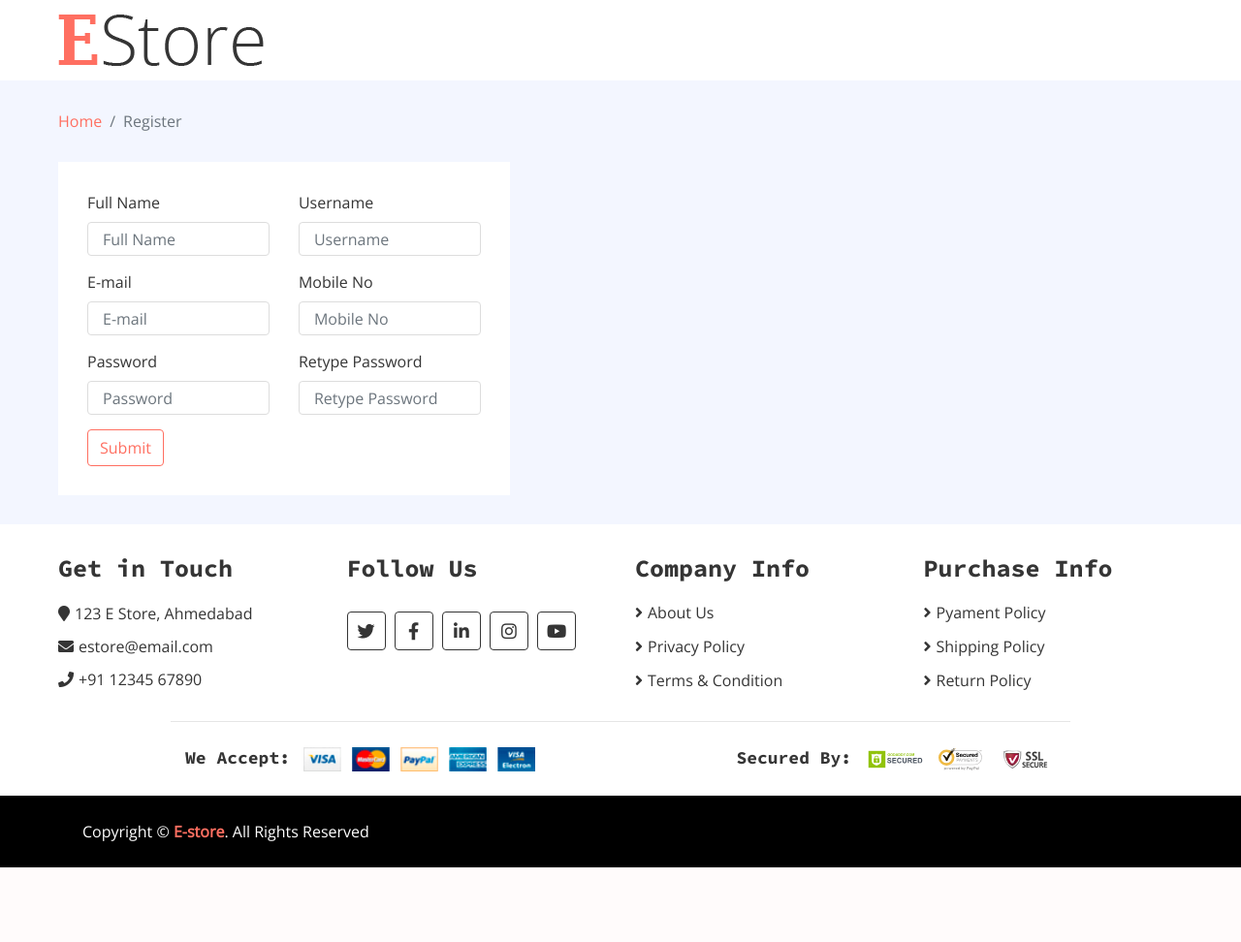
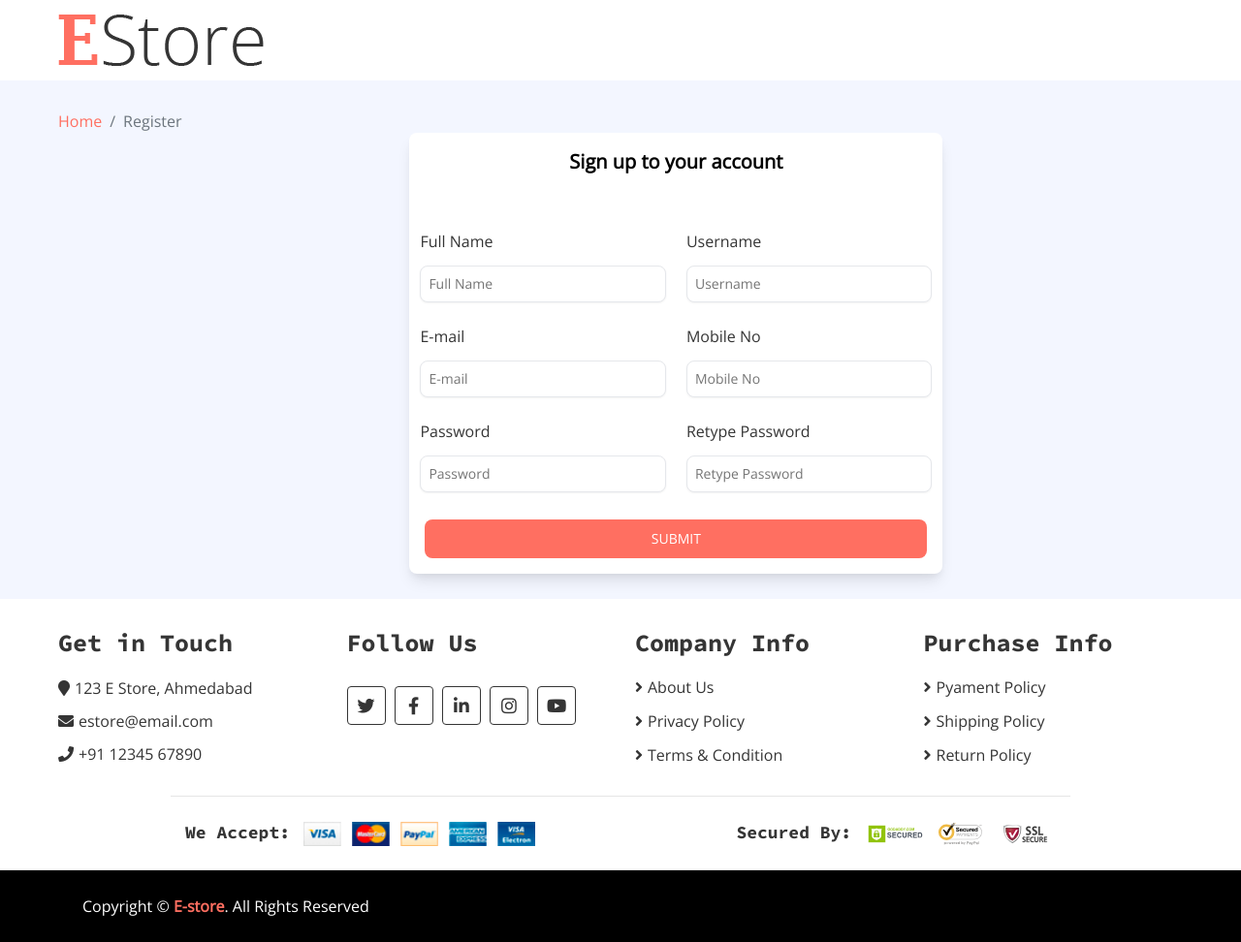
Before and after one commit to jaydesai2304/E-Store, a Django app: template Estore/fashion/templates/register.html in a window 1280 px wide. Shown: the part 37-1009 px from the top of the page at 97% size. Before the commit the page ends 932 px from the top, so only its background shows below. Run offline with Django 3.2, Linux system fonts and the light colour scheme; the template is opened without the code that fills it, so the values that code supplies are empty; some libraries are stand-ins or nearby versions.

Commit message:
update code

```diff
--- a/Estore/fashion/static/style.css
+++ b/Estore/fashion/static/style.css
@@ -1341,7 +1341,6 @@ h2 {
 
 .sidebar-widget.brands ul li span {
     display: inline-block;
-    float: right;
     color: #666666;
     font-size: 14px;
     font-weight: 400;
@@ -2425,3 +2424,12 @@ h2 {
   .signup-link a {
     text-decoration: underline;
   }
+
+  .form1 {
+    background-color: #fff;
+    display: block;
+    padding: 1rem;
+    max-width: 550px;
+    border-radius: 0.5rem;
+    box-shadow: 0 10px 15px -3px rgba(0, 0, 0, 0.1), 0 4px 6px -2px rgba(0, 0, 0, 0.05);
+  }
--- a/Estore/fashion/templates/index.html
+++ b/Estore/fashion/templates/index.html
@@ -45,7 +45,6 @@
                                 <li class="nav-item">
                                     <a class="nav-link" href="#"><i class="fa fa-home"></i>Home</a>
                                 </li>
-
                                 <li class="nav-item">
                                     <a class="nav-link" href="#"><i class="fa fa-plus-square"></i>New Arrivals</a>
                                 </li>
--- a/Estore/fashion/templates/my-account.html
+++ b/Estore/fashion/templates/my-account.html
@@ -55,7 +55,6 @@
                             <a class="nav-link active" id="orders-nav" data-toggle="pill" href="#orders-tab" role="tab"><i class="fa fa-shopping-bag"></i>Orders</a>
                             <a class="nav-link" id="address-nav" data-toggle="pill" href="#address-tab" role="tab"><i class="fa fa-map-marker-alt"></i>address</a>
                             <a class="nav-link" id="account-nav" data-toggle="pill" href="#account-tab" role="tab"><i class="fa fa-user"></i>Account Details</a>
-                            <a class="nav-link" href="{% url 'index' %}"><i class="fa fa-sign-out-alt"></i>Logout</a>
                         </div>
                     </div>
                     <div class="col-md-9">
--- a/Estore/fashion/templates/register.html
+++ b/Estore/fashion/templates/register.html
@@ -3,7 +3,36 @@
 {% block content %}
 <!DOCTYPE html>
 <html lang="en">
-
+  <head>
+    <style>
+        .form-row {
+            display: flex;
+            justify-content: space-between;
+            margin-bottom: 15px;
+        }
+        .input-container {
+            width: 48%;
+        }
+        .input-container label {
+            display: block;
+            margin-bottom: 5px;
+        }
+        .input-container input {
+            width: 100%;
+            padding: 8px;
+            box-sizing: border-box;
+        }
+        .submit {
+            margin-top: 20px;
+            padding: 10px 15px;
+            background-color: #007BFF;
+            color: #fff;
+            border: none;
+            cursor: pointer;
+            width: 100%;
+        }
+    </style>
+  </head>
     <body>
         <!-- Bottom Bar Start -->
         <div class="bottom-bar">
@@ -32,51 +61,52 @@
         </div>
         <!-- Breadcrumb End -->
 
-        <!-- Login Start -->
-        <div class="login">
-            <div class="container-fluid">
-                <div class="row">
-                    <div class="col-lg-5">
-                        <div class="register-form">
-                            <form action="" method="post">
-                               {% csrf_token %}
-                            <div class="row">
-                                <div class="col-md-6">
-                                    <label>Full Name</label>
-                                    <input class="form-control" type="text" placeholder="Full Name" name="fname">
-                                </div>
-                                <div class="col-md-6">
-                                    <label>Username</label>
-                                    <input class="form-control" type="text" placeholder="Username" name="username">
-                                </div>
-                                <div class="col-md-6">
-                                    <label>E-mail</label>
-                                    <input class="form-control" type="text" placeholder="E-mail" name="email">
-                                </div>
-                                <div class="col-md-6">
-                                    <label>Mobile No</label>
-                                    <input class="form-control" type="text" placeholder="Mobile No" name="phone_no">
-                                </div>
-                                <div class="col-md-6">
-                                    <label>Password</label>
-                                    <input class="form-control" type="text" placeholder="Password" name="password">
-                                </div>
-                                <div class="col-md-6">
-                                    <label>Retype Password</label>
-                                    <input class="form-control" type="text" placeholder="Retype Password" name="c_password">
-                                </div>
-                                <div class="col-md-12">
-                                    <button class="btn">Submit</button>
-                                </div>
-                            </div>
-                        </form>
-                        </div>
+        <!-- Register Start -->
+        <div style="margin-left: 33%; margin-bottom: 2%;">
+            <form class="form1" method="post">
+                {% csrf_token %}
+                <p class="form-title">Sign up to your account</p><br>
+                <div class="messages">
+                    <ul>
+                        {% for message in messages %}
+                        <li {% if message.tags %} class="{{ message.tags }}" style=" margin-left:50px; color:red;" {% endif %}>{{message}}</li>
+                        {% endfor %}
+                    </ul>
+                </div>
+                <div class="form-row">
+                    <div class="input-container">
+                        <label>Full Name</label>
+                        <input type="text" placeholder="Full Name" name="fname">
                     </div>
+                    <div class="input-container">
+                        <label>Username</label>
+                        <input type="text" placeholder="Username" name="username">
                     </div>
                 </div>
-            </div>
+                <div class="form-row">
+                    <div class="input-container">
+                        <label>E-mail</label>
+                        <input type="text" placeholder="E-mail" name="email">
+                    </div>
+                    <div class="input-container">
+                        <label>Mobile No</label>
+                        <input type="text" placeholder="Mobile No" name="phone_no">
+                    </div>
+                </div>
+                <div class="form-row">
+                    <div class="input-container">
+                        <label>Password</label>
+                        <input type="text" placeholder="Password" name="password">
+                    </div>
+                    <div class="input-container">
+                        <label>Retype Password</label>
+                        <input type="text" placeholder="Retype Password" name="c_password">
+                    </div>
+                </div>
+                <input style="background-color: #ff6f61;" class="submit" type="submit">
+            </form>
         </div>
-        <!-- Login End -->
+        <!-- Register End -->
 
 
     </body>
--- a/Estore/fashion/views.py
+++ b/Estore/fashion/views.py
@@ -96,7 +96,7 @@ class ForgotView(generics.CreateAPIView):
         otp = str(random.randint(1000, 9999))
         request.session["email"] = email
         request.session["otp"] = otp
-        email_subject = "Your OTP Code"
+        email_subject = "Reset Password"
         email_body = f"Your OTP code is: {otp}"
         email = EmailMessage(email_subject, email_body, to=[email])
         email.send()
```
Also changed, not shown: Estore/db.sqlite3.
